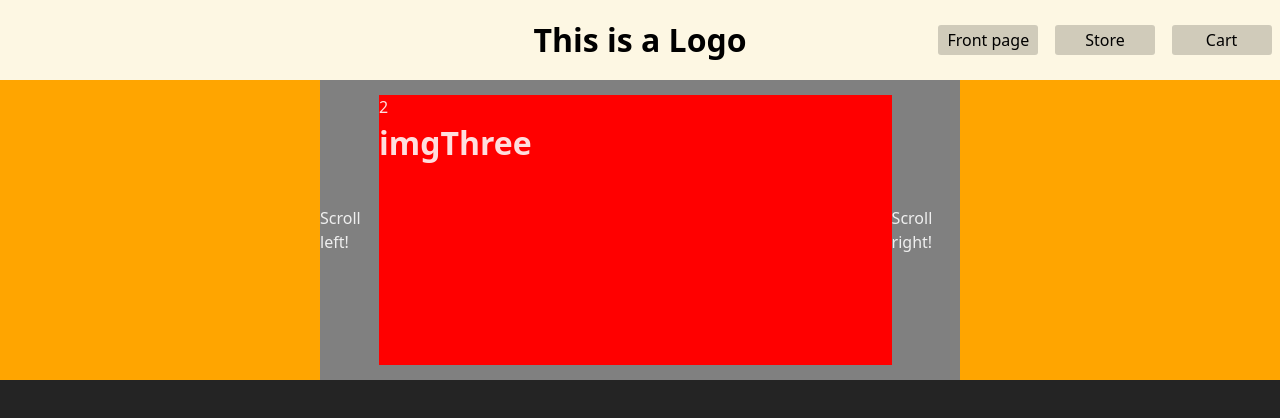
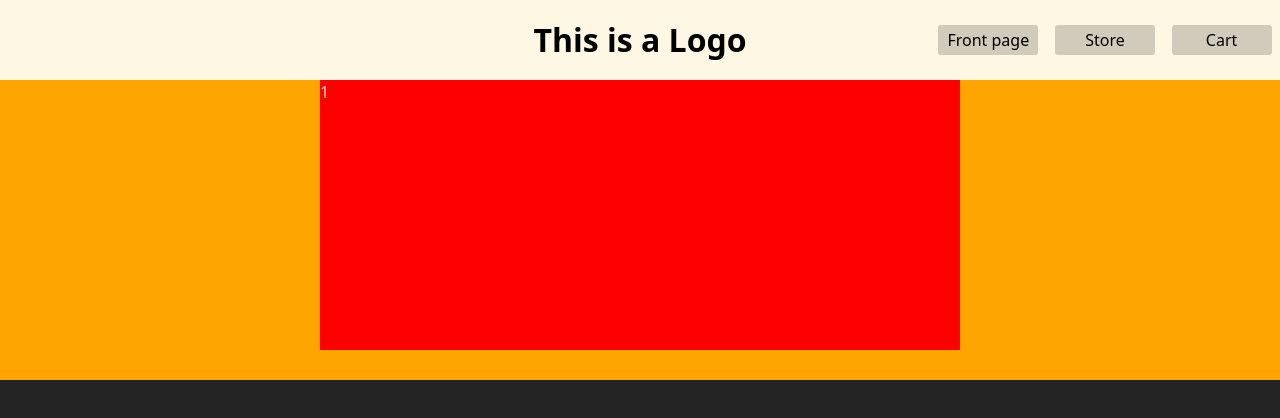
Before and after one commit to wellwe11/shoppingCart, a React (Vite) app: page / in a window 1280 px wide. Shown: the top 418 px of the page. Built offline with nearby package versions, Linux system fonts and the light colour scheme.

Commit message:
made the slider transition smoothly

```diff
--- a/src/components/DEFAULTPAGE/DefaultPage.jsx
+++ b/src/components/DEFAULTPAGE/DefaultPage.jsx
@@ -3,34 +3,37 @@ import classes from "./defaultPage.module.scss";
 import React from "react";
 
 const PictureSlider = () => {
+  const [activeImage, setActiveImage] = useState(0);
+  const [prevImage, setPrevImage] = useState(2);
+  const [mouseHoverSlider, setMouseHoverSlider] = useState(false);
+
   const images = [{ img: "imgOne" }, { img: "imgTwo" }, { img: "imgThree" }];
-
-  const [activeImage, setActiveImage] = useState(0);
-  const [mouseHoverSlider, setMouseHoverSlider] = useState(false);
 
   const addActiveImage = () => {
     if (activeImage < images.length - 1) {
+      setPrevImage(activeImage);
       setActiveImage((prevImg) => prevImg + 1);
     } else {
       setActiveImage(0);
+      setPrevImage(2);
     }
   };
 
   const subtractActiveImage = () => {
     if (activeImage >= 1) {
+      setPrevImage(activeImage);
       setActiveImage((prevImg) => prevImg - 1);
     } else {
       setActiveImage(images.length - 1);
+      setPrevImage(0);
     }
   };
 
   const handleMouseHoverSliderTrue = () => {
-    console.log(mouseHoverSlider);
     setMouseHoverSlider(true);
   };
 
   const handleMouseHoverSliderFalse = () => {
-    console.log(mouseHoverSlider);
     setMouseHoverSlider(false);
   };
 
@@ -38,7 +41,7 @@ const PictureSlider = () => {
     if (!mouseHoverSlider) {
       const timer = setTimeout(() => {
         addActiveImage();
-      }, 2500);
+      }, 3500);
 
       return () => clearTimeout(timer);
     }
@@ -52,18 +55,20 @@ const PictureSlider = () => {
           onMouseLeave={handleMouseHoverSliderFalse}
           onMouseEnter={handleMouseHoverSliderTrue}
         >
-          <button onClick={subtractActiveImage}>Scroll left!</button>
-          {images.map((img, index) => (
-            <React.Fragment key={index}>
-              {activeImage === index && (
+          <div
+            className={classes.visibleImageContainer}
+            style={{ marginLeft: `-${activeImage}00%` }}
+          >
+            {/* <button onClick={subtractActiveImage}>Scroll left!</button> */}
+            {images.map((img, index) => (
+              <React.Fragment key={index}>
                 <div key={index} className={classes.pictureSliderImage}>
                   {index}
-                  <h1>{img.img}</h1>
                 </div>
-              )}
-            </React.Fragment>
-          ))}
-          <button onClick={addActiveImage}>Scroll right!</button>
+              </React.Fragment>
+            ))}
+          </div>
+          {/* <button onClick={addActiveImage}>Scroll right!</button> */}
         </div>
       </div>
     </div>
--- a/src/components/DEFAULTPAGE/defaultPage.module.scss
+++ b/src/components/DEFAULTPAGE/defaultPage.module.scss
@@ -13,22 +13,26 @@
   width: 50%;
   height: 100%;
 
-  background-color: gray;
+  display: flex;
+  align-items: center;
+  overflow: hidden;
+}
+
+.visibleImageContainer {
+  transition: all 1s ease;
+  width: 100%;
+  height: 100%;
 
   display: flex;
-  align-items: center;
-
-  //   overflow: hidden;
 }
 
 .imageContainer {
-  min-width: 100%;
   height: 100%;
 }
 
 .pictureSliderImage {
   height: 90%;
-  width: 100%;
+  min-width: 100%;
 
   background-color: red;
 }
```
